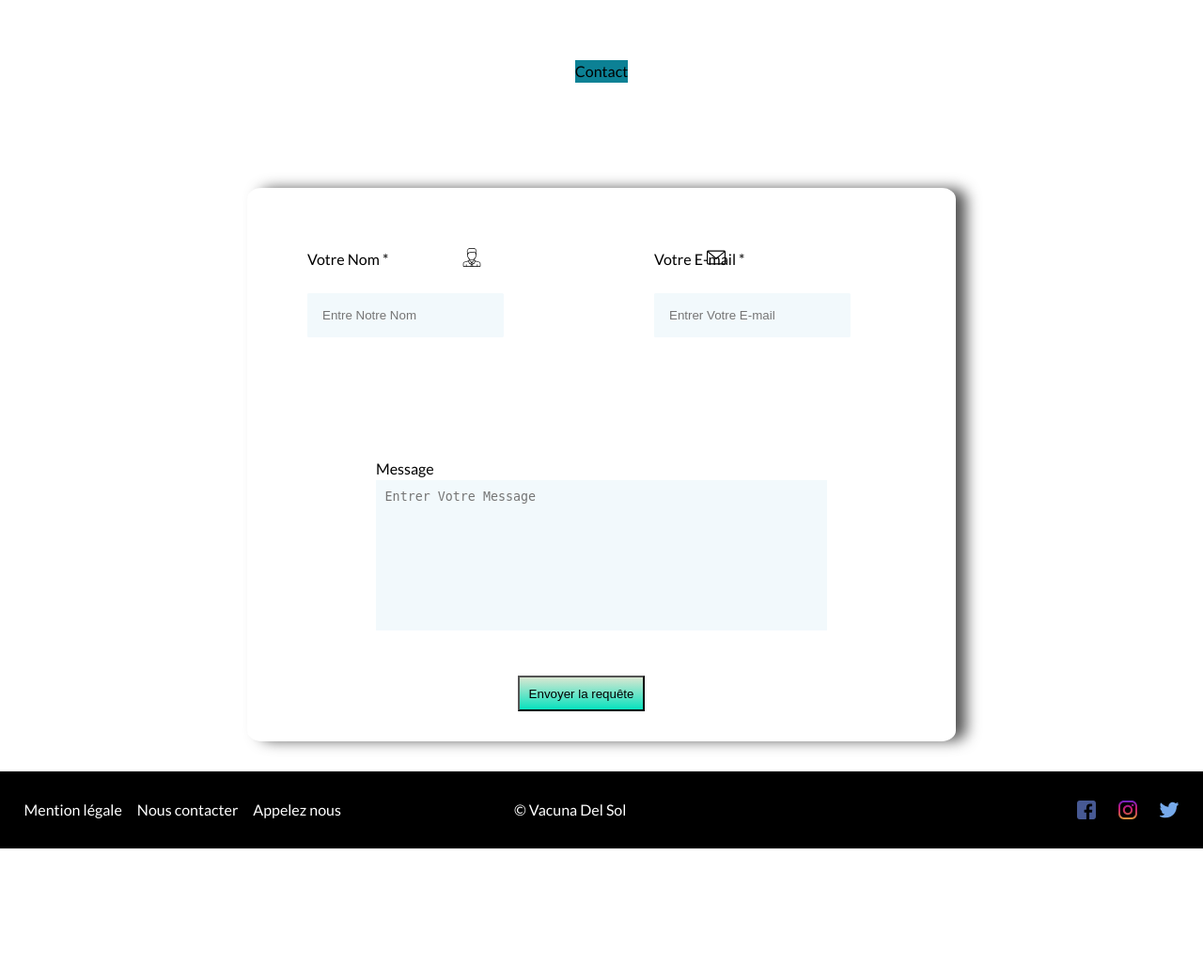
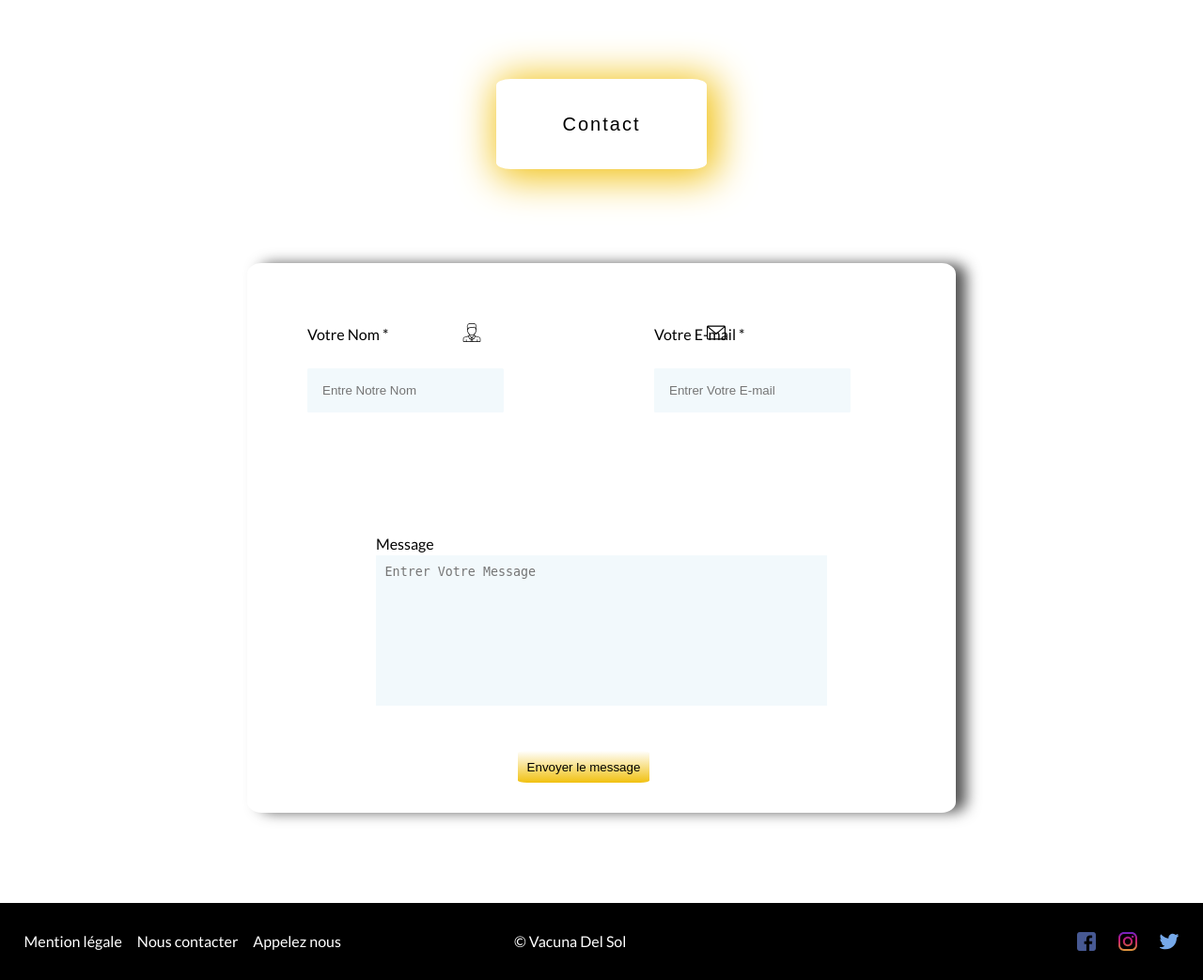
Before and after one commit to Johjoh-6/La-Vacuna-del-Sol, a PHP site: page /contact.php in a window 1280 px wide. Shown: the part 112-1155 px from the top of the page at 94% size. Before the commit the page ends 1015 px from the top, so only its background shows below. Run offline with PHP 8.4, Linux system fonts and the light colour scheme.

Commit message:
mise à jour

```diff
--- a/asset/css/style.css
+++ b/asset/css/style.css
@@ -179,6 +179,225 @@ header .wrap nav ul li .box_header:hover{
 
 
 
+
+
+
+
+
+
+
+
+
+
+
+
+
+
+
+
+
+
+
+
+
+
+
+
+
+
+
+
+
+
+
+
+
+
+
+
+
+
+
+
+
+
+
+
+
+
+
+
+
+
+
+
+
+
+
+
+
+
+
+
+
+
+
+
+
+
+
+
+
+
+
+
+
+
+
+
+
+
+
+
+
+
+
+
+
+
+
+
+
+
+
+
+
+
+
+
+
+
+
+
+
+
+
+
+
+
+
+
+
+
+
+
+
+
+
+
+
+
+
+
+
+
+
+
+
+
+
+
+
+
+
+
+
+
+
+
+
+
+
+
+
+
+
+
+
+
+
+
+
+
+
+
+
+
+
+
+
+
+
+
+
+
+
+
+
+
+
+
+
+
+
+
+
+
+
+
+
+
+
+
+
+
+
+
+
+
+
+
+
+
+
+
+
+
+
+
+
+
+
+
+
+
+
+
+
+
+
+
+
+
+
+
+
+
+
+
+
+
+
 /*////////////////////////////////////////////////////////////////////////////
 //////////////////////////////////////////////////////////////////////////////
 //////////////////////////////////////////////////////////////////////////////
@@ -214,27 +433,155 @@ header .wrap nav ul li .box_header:hover{
 //////////////////////////////////////////////////////////////////////////////
 //////////////////////////////////////////////////////////////////////////////
 //*/
-
-/*contact*/
+/* texte contact et animation*/
 .text_contact{
     display: flex;
     justify-content: center;
-    margin-bottom: 5rem;
+    font-size: 3rem;
+    margin: 3rem;
 }
-.text_contact h1{
+.text_contact span{
     background-color: var(--bleu);
-    border-style: solid;
-    border-color: #263A75;
+    height: 6rem;
+    width: 14rem;
+    text-align: center;
+    border-radius: 7%;
+    box-shadow: 5px 4px 40px 6px rgba(241,193,17,1);
 
 }
+
+
+#contact_head {
+    display: flex;
+    align-items: center;
+    justify-content: center;
+    position: relative;
+    margin: 20px auto;
+    height: 6rem;
+    width: 14rem;
+    background: white;
+    border-radius: 7%;
+    font-family: 'Montserrat', sans-serif;
+    font-size: 20px;
+    font-weight: lighter;
+    letter-spacing: 2px;
+    transition: 1s box-shadow;
+}
+
+#contact_head:hover {
+    box-shadow: 0 5px 35px 0px rgba(0,0,0,.1);
+}
+
+#contact_head:hover::before, #contact_head:hover::after {
+    display: block;
+    content: '';
+    position: absolute;
+    height: 6rem;
+    width: 14rem;
+    background: var(--bleu);
+    border-radius: 7%;
+    z-index: -1;
+    animation: 1s clockwise infinite;
+}
+
+#contact_head:hover:after {
+    background: #F3CE5E;
+    animation: 2s counterclockwise infinite;
+}
+
+@keyframes clockwise {
+    0% {
+        top: -5px;
+        left: 0;
+    }
+    12% {
+        top: -2px;
+        left: 2px;
+    }
+    25% {
+        top: 0;
+        left: 5px;
+    }
+    37% {
+        top: 2px;
+        left: 2px;
+    }
+    50% {
+        top: 5px;
+        left: 0;
+    }
+    62% {
+        top: 2px;
+        left: -2px;
+    }
+    75% {
+        top: 0;
+        left: -5px;
+    }
+    87% {
+        top: -2px;
+        left: -2px;
+    }
+    100% {
+        top: -5px;
+        left: 0;
+    }
+}
+
+@keyframes counterclockwise {
+    0% {
+        top: -5px;
+        right: 0;
+    }
+    12% {
+        top: -2px;
+        right: 2px;
+    }
+    25% {
+        top: 0;
+        right: 5px;
+    }
+    37% {
+        top: 2px;
+        right: 2px;
+    }
+    50% {
+        top: 5px;
+        right: 0;
+    }
+    62% {
+        top: 2px;
+        right: -2px;
+    }
+    75% {
+        top: 0;
+        right: -5px;
+    }
+    87% {
+        top: -2px;
+        right: -2px;
+    }
+    100% {
+        top: -5px;
+        right: 0;
+    }
+}
+
+/*formulaire*/
+
 #contact{
     display: flex;
     justify-content: center;
     position: relative;
+    margin-bottom: 4rem;
 }
+
 label {
     margin: 2rem;
 
+}
+form{
+    background-color: white;
 }
 label .name{
     margin-bottom: 2rem;
@@ -301,10 +648,14 @@ input ,textarea {padding: .6rem;
     margin-top: 1rem;
     margin-left: 18rem;
     margin-bottom: 2rem;
-    background: linear-gradient(0deg, rgba(7,226,190,1) 0%, rgba(217,231,210,1) 100%, rgba(28,233,241,1) 100%);
+    background: linear-gradient(0deg, var(--jaune) 0%,white 100%, var(--jaune) 100%);
+    border-radius: 7%;
+    border: none;
 }
 #submit:hover{
-    opacity: 50%;
+    opacity: 40%;
+    transition: .5s;
+    cursor: pointer;
 }
 .input{
     width: 100%;
@@ -313,6 +664,10 @@ input ,textarea {padding: .6rem;
     border: none;
     background-color: #F2F9FC;
     padding: 1rem;
+}
+.input:hover{
+    opacity: 50%;
+    background-color: var(--jaune);
 }
 
 /*////////////////////////////////////////////////////////////////////////////
--- a/contact.php
+++ b/contact.php
@@ -2,29 +2,49 @@
 require ('inc/func.php');
 require ('inc/pdo.php');
 // Set PHP here
+$errors = [];
+$success = false;
+if(!empty($_POST['submitted'])) {
+    $name     = cleanXss('name');
+    $email     = cleanXss('email');
+    $message    = cleanXss('message');
+
+    $errors = validInput($errors,$name,'name',2, 200);
+    $errors = validInput($errors,$message,'message',5, 500);
+    $errors = emailValidation($errors,$email,'email');
 
 
 
+    if(count($errors) == 0) {
 
+        $sql = "INSERT INTO vds (email,message,created_at)
+                VALUES (:email,:message,NOW())";
+        $query = $pdo->prepare($sql);
+        $query->bindValue(':email',  $email,PDO::PARAM_STR);
+        $query->bindValue(':message',$message, PDO::PARAM_STR);
+        $query->execute();
+    }
+}
 include ('inc/header.php');
 ?>
 
     <!--Contact -->
     <div class="text_contact">
-    <h1>Contact</h1>
+        <span id="contact_head">Contact</span>
     </div>
+    <div class="bk_contact">
         <div id="contact">
             <form action="">
                 <div class="contact2">
                     <div class="emoji_name"><img src="asset/img/avatar-svgrepo-com.svg" alt=""></div>
                     <label for="name" class="label_name"> Votre Nom *
-                    <input type="text" id="name" name="name" class="input" placeholder= "Entre Notre Nom">
+                        <input type="text" id="name" name="name" class="input" placeholder= "Entre Notre Nom" value="">
                     </label>
                     <span class="error"></span>
 
                     <div class="emoji_mail"><img src="asset/img/mail-svgrepo-com.svg" alt=""></div>
                     <label for="email" class="label_email">Votre E-mail *
-                    <input type="email" id="email" class="input" name="email" placeholder="Entrer Votre E-mail">
+                        <input type="email" id="email" class="input" name="email" placeholder="Entrer Votre E-mail" value="">
                     </label>
                     <span class="error"></span>
                 </div>
@@ -35,12 +55,11 @@ include ('inc/header.php');
 
                         <span class="error"></span>
                 </div>
-            <input type="submit" name="submitted" id="submit"  value="Envoyer la requête">
+                <input type="submit" name="submitted" id="submit"  value="Envoyer le message">
                 <span class="error"></span>
 
             </form>
         </div>
+    </div>
 
-
-<?php
-include ('inc/footer.php');
+<?php include ('inc/footer.php')?>
```
Lines whose indentation alone changed are shown as unchanged.
